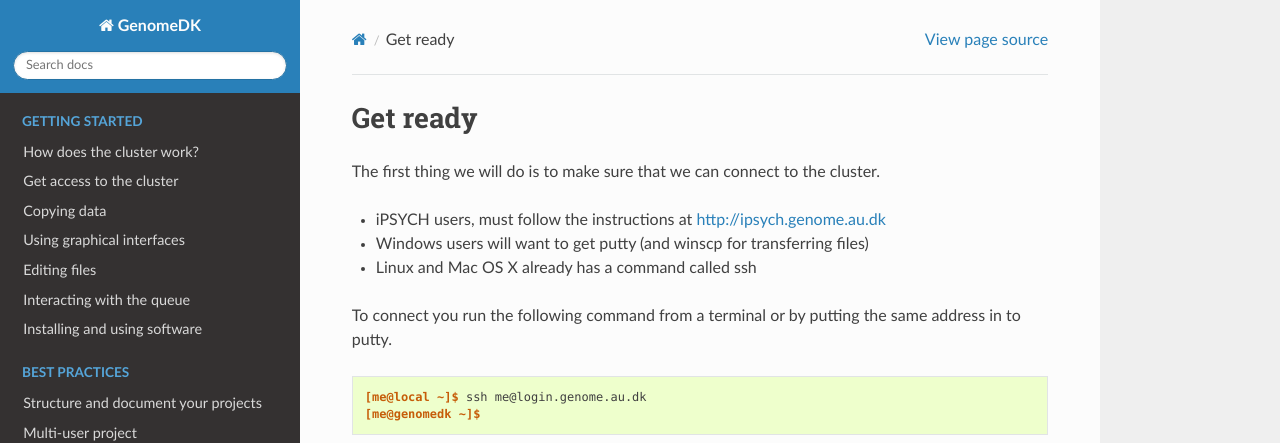
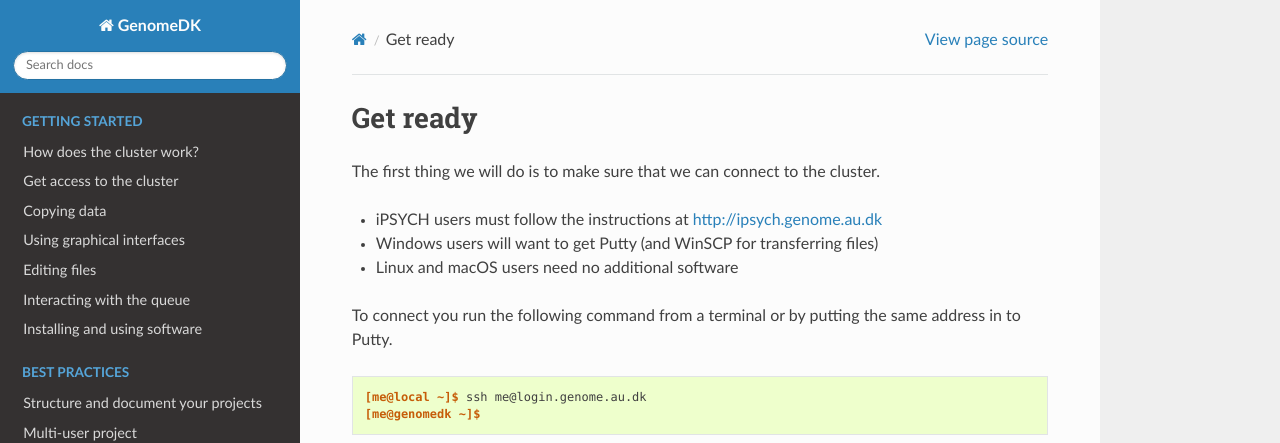
Before and after one commit to GenomeDK/genomedk-docs, a Sphinx documentation site: the page built from docs/tutorial.rst, in a window 1280 px wide and 1400 px high. Shown: the top 443 px of the window. Built offline with Sphinx 7.4.7 and the Read the Docs theme 2.0.0, drawn with Linux system fonts in a browser that asks for light colours; some of the changed text lies outside the part shown.

Commit message:
Small changes.

```diff
--- a/docs/tutorial.rst
+++ b/docs/tutorial.rst
@@ -3,12 +3,12 @@ Get ready
 
 The first thing we will do is to make sure that we can connect to the cluster.
 
-* iPSYCH users, must follow the instructions at http://ipsych.genome.au.dk
-* Windows users will want to get putty (and winscp for transferring files)
-* Linux and Mac OS X already has a command called ssh
+* iPSYCH users must follow the instructions at http://ipsych.genome.au.dk
+* Windows users will want to get Putty (and WinSCP for transferring files)
+* Linux and macOS users need no additional software
 
 To connect you run the following command from a terminal or by putting the same
-address in to putty.
+address in to Putty.
 
 .. code-block:: console
 
```
Also changed, not shown: other parts of docs/tutorial.rst (+5 -1 lines).
